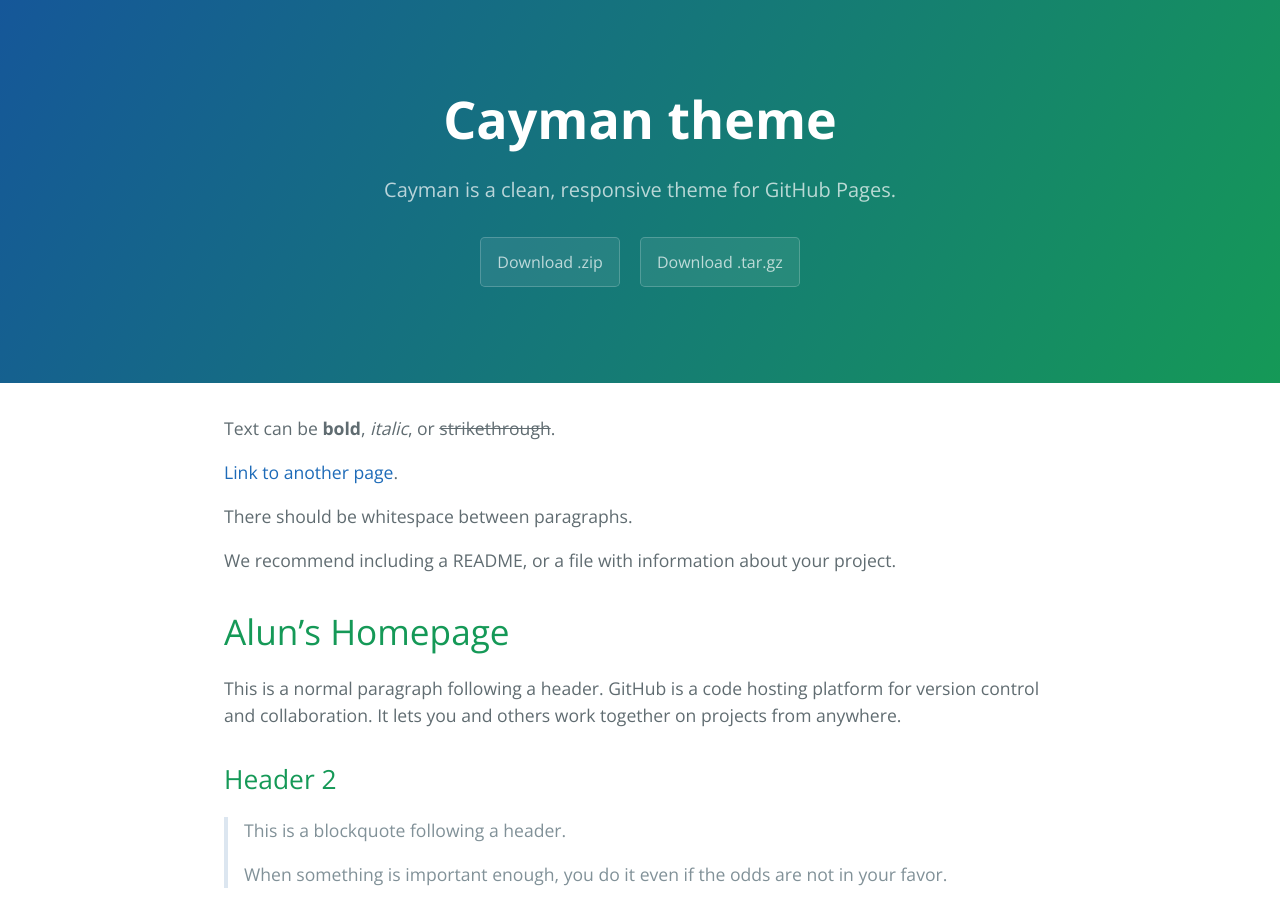
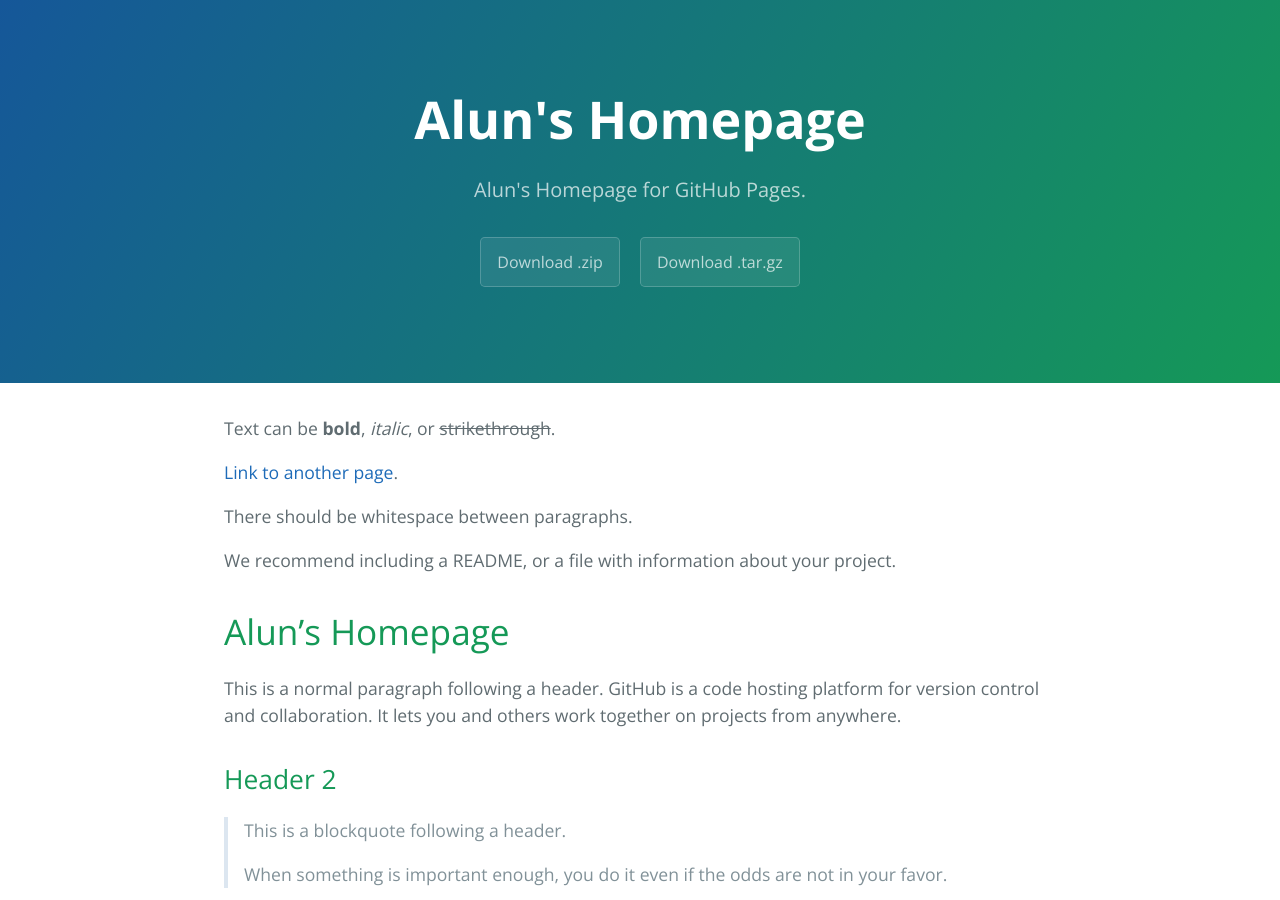
Before and after one commit to adh30/adh30.github.io, a Jekyll site: the page built from index.md, in a window 1280 px wide and 900 px high. Built offline with Jekyll 4.4.1, drawn with Linux system fonts in a browser that asks for light colours.

Commit message:
Update _config.yml

```diff
--- a/_config.yml
+++ b/_config.yml
@@ -1,5 +1,5 @@
-title: Cayman theme
-description: Cayman is a clean, responsive theme for GitHub Pages.
+title: Alun's Homepage
+description: Alun's Homepage for GitHub Pages.
 show_downloads: true
 google_analytics:
 theme: jekyll-theme-cayman
```
